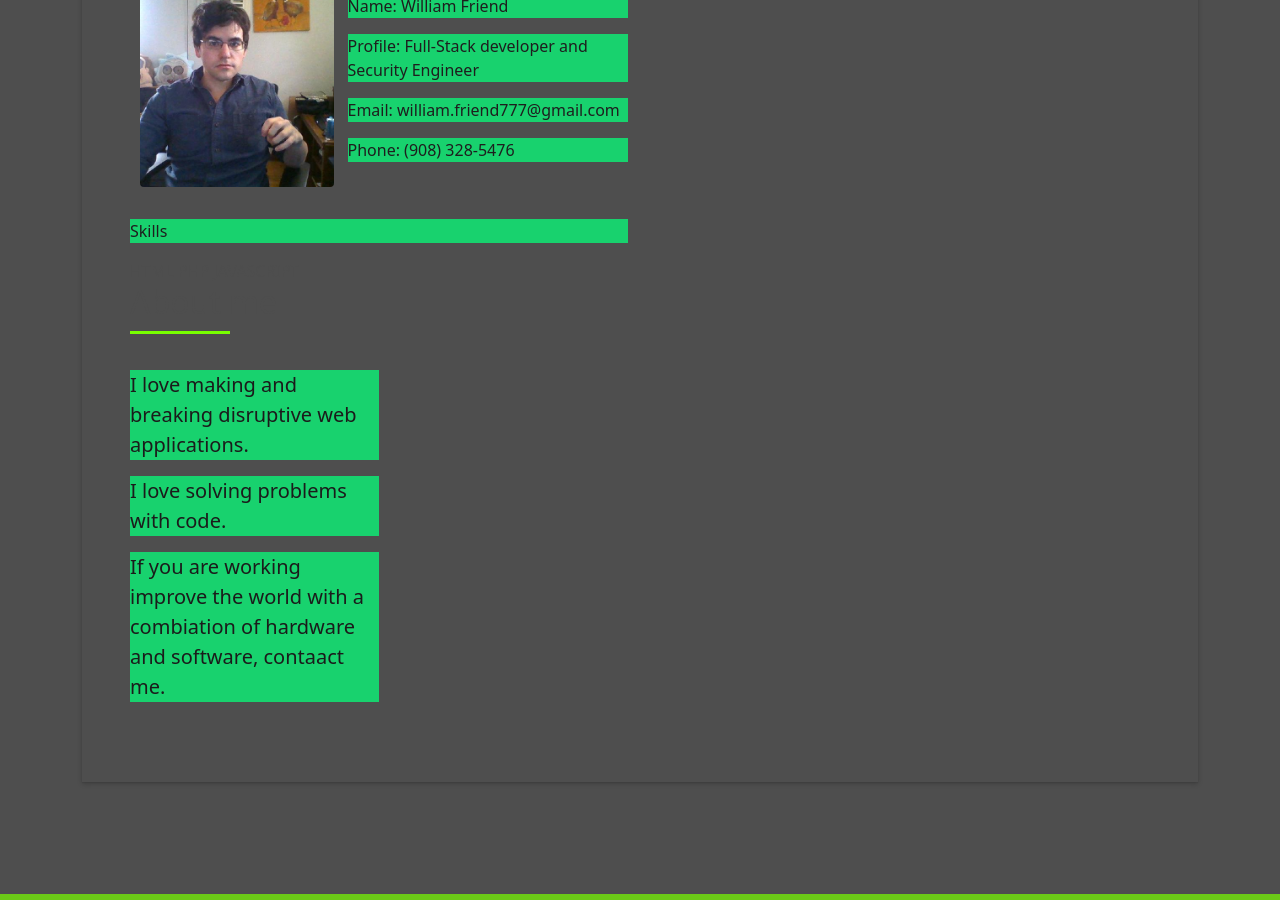
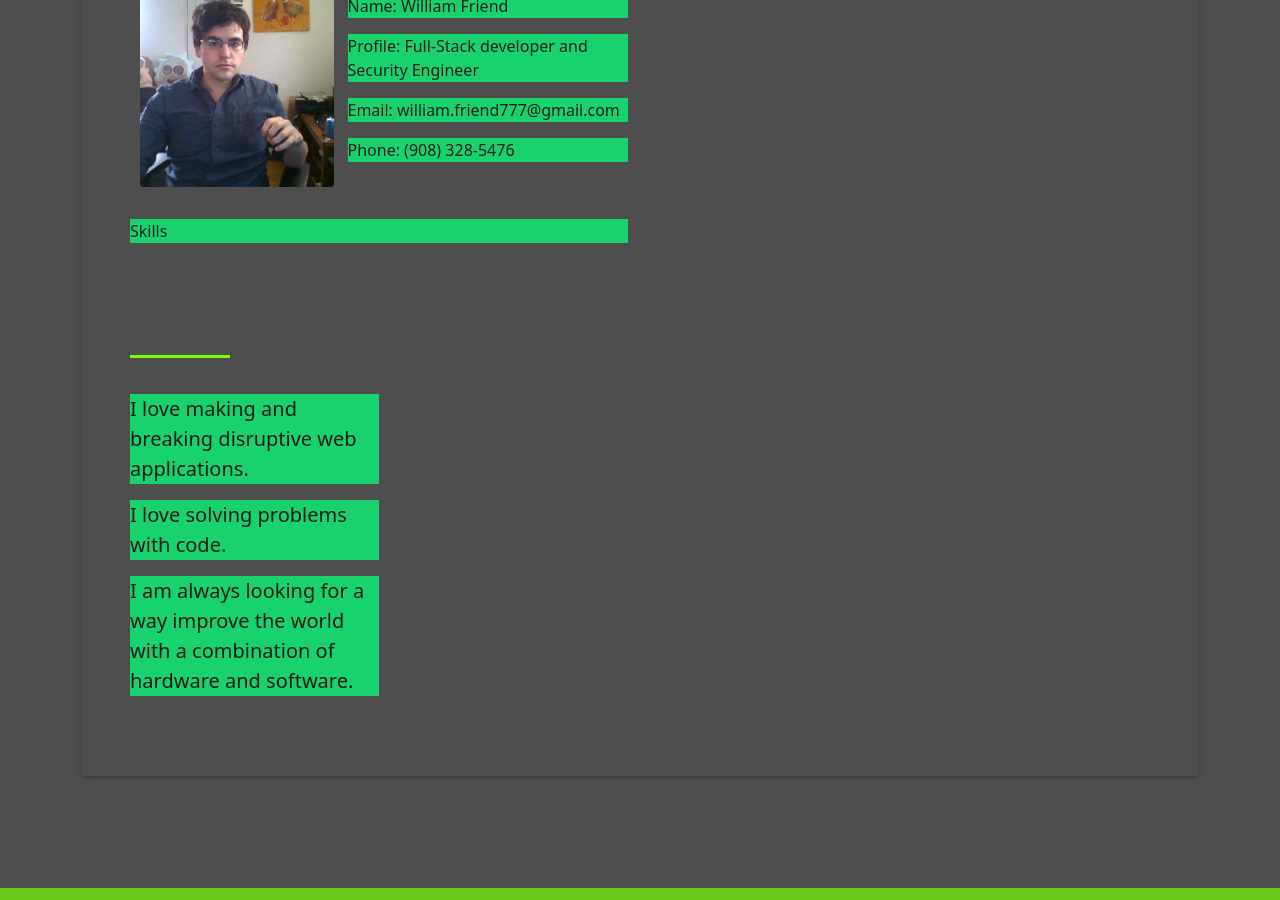
Before and after one commit to William0Friend/william0friend.github.io, a Jekyll site: the page built from index.html, in a window 1280 px wide and 900 px high, scrolled down 1778 px. Built offline with Jekyll 4.4.1, drawn with Linux system fonts in a browser that asks for light colours.

Commit message:
font color change in about.html

```diff
--- a/_includes/about.html
+++ b/_includes/about.html
@@ -1,6 +1,6 @@
 
     <!-- ======= About Section ======= -->
-    <section id="about" class="about-mf sect-pt4 route">
+    <section id="about" class="about-mf sect-pt4 route" style="color:black">
       <div class="container">
         <div class="row">
           <div class="col-sm-12">
@@ -27,6 +27,16 @@
                     <span class="span push-right">HTML</span>
                     <span class="span push-right">PHP</span>
                     <span class="span push-right">JAVASCRIPT</span>
+                    <span class="span push-right">JAVA</span>
+                    <span class="span push-right">Python</span>
+                    <span class="span push-right">XML</span>
+                    <span class="span push-right">C++</span>
+                    <span class="span push-right">GO</span>
+                    <span class="span push-right">BASH</span>
+                    <span class="span push-right">C</span>
+                    <span class="span push-right">CRUD</span>
+                    <span class="span push-right">REST</span>
+                    <span class="span push-right">AGILE</span>
                 </div>
                 <div class="col-md-6">
                   <div class="about-me pt-4 pt-md-0">
@@ -42,7 +52,7 @@
                         I love solving problems with code.
                     </p>
                     <p class="lead">
-                        If you are working improve the world with a combiation of hardware and software, contaact me.
+                        I am always looking for a way improve the world with a combination of hardware and software.
                     </p>
                   </div>
                 </div>
```
